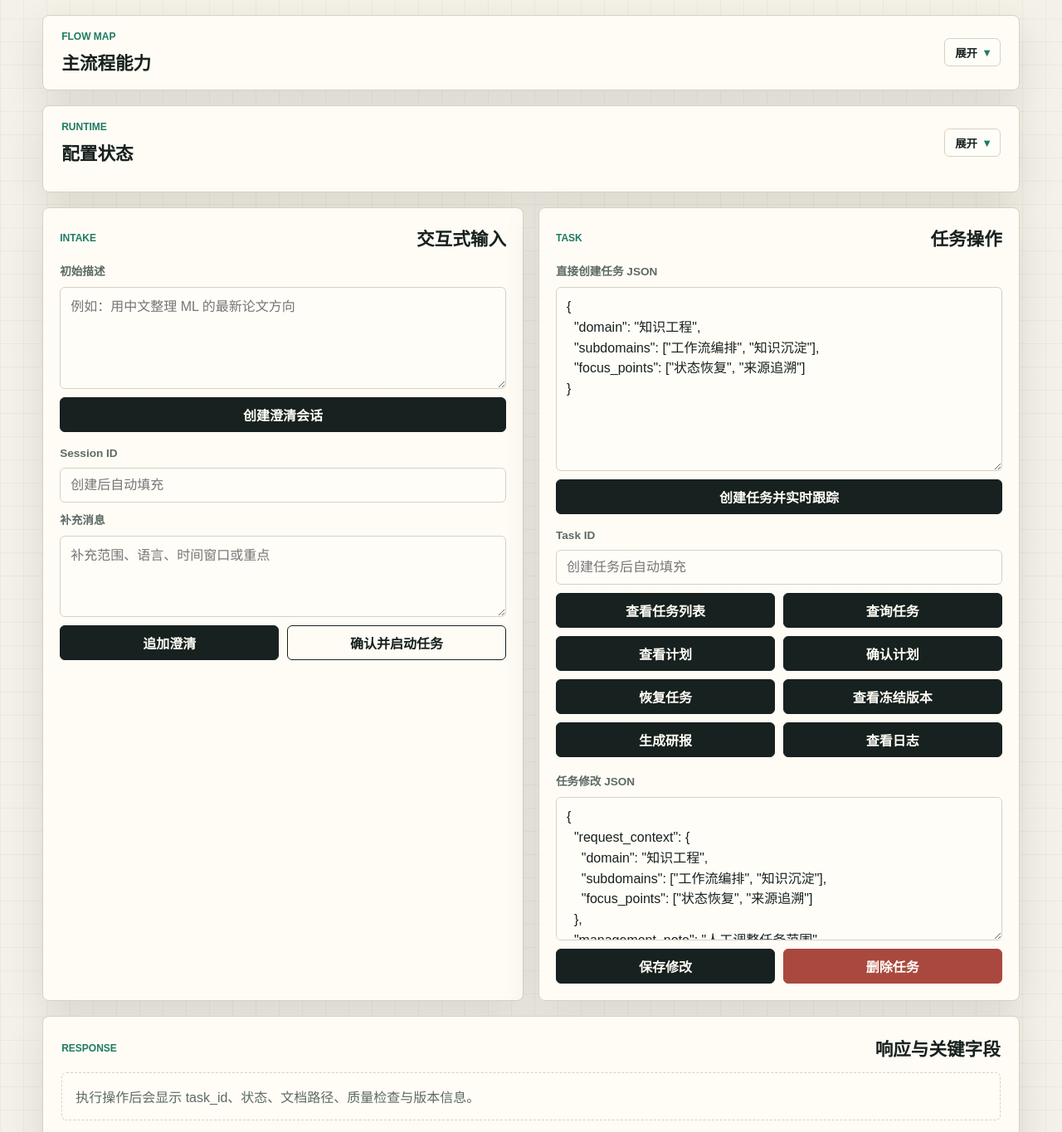
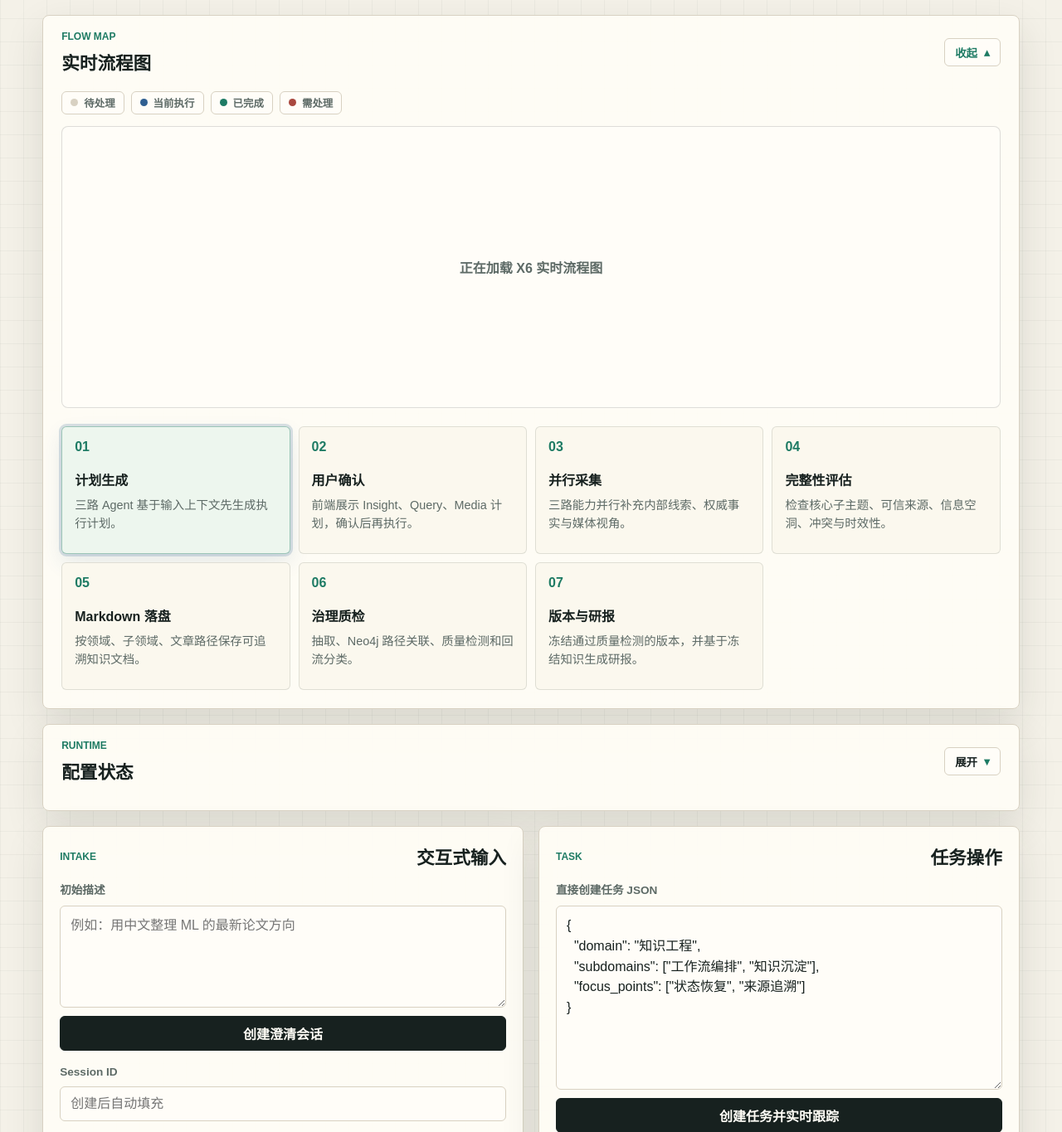
Before and after one commit to crabin/knowledgeforge, a Python web app: template knowledgeforge/templates/index.html in a window 1280 px wide. Shown: the part 173-1538 px from the top of the page at 83% size. Run offline with Jinja, Linux system fonts and the light colour scheme; the template is opened without the code that fills it, so the values that code supplies are empty; some libraries are stand-ins or nearby versions.

Commit message:
Enhance dashboard workflow map with X6

```diff
--- a/knowledgeforge/static/css/dashboard.css
+++ b/knowledgeforge/static/css/dashboard.css
@@ -214,8 +214,78 @@ h3 {
 }
 
 .collapsible-panel[open] .flow-grid,
+.collapsible-panel[open] .x6-flow-shell,
 .collapsible-panel[open] .config-grid {
   padding: 0 22px 22px;
+}
+
+.x6-flow-shell {
+  display: grid;
+  gap: 12px;
+}
+
+.x6-flow-toolbar {
+  display: flex;
+  flex-wrap: wrap;
+  gap: 8px;
+  align-items: center;
+  min-height: 32px;
+}
+
+.flow-legend {
+  display: inline-flex;
+  align-items: center;
+  gap: 7px;
+  min-height: 28px;
+  padding: 0 10px;
+  border: 1px solid var(--line);
+  border-radius: 6px;
+  background: #fffdf8;
+  color: var(--muted);
+  font-size: 0.78rem;
+  font-weight: 800;
+}
+
+.flow-legend::before {
+  content: "";
+  width: 9px;
+  height: 9px;
+  border-radius: 999px;
+  background: var(--line);
+}
+
+.flow-legend.active::before {
+  background: var(--blue);
+}
+
+.flow-legend.done::before {
+  background: var(--green);
+}
+
+.flow-legend.blocked::before {
+  background: var(--red);
+}
+
+.workflow-x6 {
+  width: 100%;
+  height: 340px;
+  overflow: hidden;
+  border: 1px solid rgba(23, 33, 31, 0.14);
+  border-radius: 8px;
+  background: #fffdf8;
+}
+
+.workflow-x6:empty::before {
+  content: "正在加载 X6 实时流程图";
+  display: grid;
+  place-items: center;
+  height: 100%;
+  color: var(--muted);
+  font-weight: 800;
+}
+
+.x6-flow-ready .flow-grid {
+  display: none;
 }
 
 .flow-grid {
@@ -686,6 +756,10 @@ button:disabled {
   .plan-lists {
     grid-template-columns: repeat(2, minmax(0, 1fr));
   }
+
+  .workflow-x6 {
+    height: 760px;
+  }
 }
 
 @media (max-width: 620px) {
@@ -709,4 +783,8 @@ button:disabled {
   .button-grid {
     grid-template-columns: 1fr;
   }
+
+  .workflow-x6 {
+    height: 760px;
+  }
 }
--- a/knowledgeforge/static/js/dashboard.js
+++ b/knowledgeforge/static/js/dashboard.js
@@ -3,6 +3,8 @@ const state = {
   pollTimer: null,
   pollTaskId: null,
   pollCount: 0,
+  workflowGraph: null,
+  workflowGraphReady: false,
 };
 
 const output = document.querySelector("#response-output");
@@ -17,6 +19,17 @@ const agentPlanOutput = document.querySelector("#agent-plan-output");
 const executionLogOutput = document.querySelector("#execution-log-output");
 const taskListOutput = document.querySelector("#task-list-output");
 const workflowMap = document.querySelector("#workflow-map");
+const workflowX6Container = document.querySelector("#workflow-x6");
+
+const workflowSteps = [
+  { id: "planning", order: "01", title: "计划生成", description: "三路 Agent 基于输入上下文先生成执行计划。" },
+  { id: "awaiting_confirmation", order: "02", title: "用户确认", description: "展示 Insight、Query、Media 计划，确认后再执行。" },
+  { id: "collecting", order: "03", title: "并行采集", description: "三路能力并行补充内部线索、权威事实与媒体视角。" },
+  { id: "evaluating", order: "04", title: "完整性评估", description: "检查核心子主题、可信来源、信息空洞、冲突与时效性。" },
+  { id: "writing", order: "05", title: "Markdown 落盘", description: "按领域、子领域、文章路径保存可追溯知识文档。" },
+  { id: "governing", order: "06", title: "治理质检", description: "抽取、Neo4j 路径关联、质量检测和回流分类。" },
+  { id: "versioning", order: "07", title: "版本与研报", description: "冻结通过质量检测的版本，并基于冻结知识生成研报。" },
+];
 
 async function requestJson(path, options = {}) {
   const headers = { ...(options.headers || {}) };
@@ -213,18 +226,186 @@ function formatConfigLabel(key) {
 }
 
 function renderWorkflowMap(payload) {
-  if (!workflowMap) return;
   const events = normalizeWorkflowEvents(payload);
   const byStep = new Map(events.map((event) => [event.step_id, event]));
   const current = payload.current_step || payload.task?.current_step || events.at(-1)?.step_id || "planning";
+  renderWorkflowFallback(byStep, current);
+  renderWorkflowX6(byStep, current);
+}
+
+function initializeWorkflowMap() {
+  renderWorkflowMap(state.lastPayload || {});
+}
+
+function renderWorkflowFallback(byStep, current) {
+  if (!workflowMap) return;
   workflowMap.querySelectorAll("[data-step-id]").forEach((step) => {
     const stepId = step.dataset.stepId;
     const event = byStep.get(stepId);
-    step.classList.toggle("active", stepId === current);
-    step.classList.toggle("focused", stepId === current);
-    step.classList.toggle("done", event?.status === "completed");
+    const status = getWorkflowStepStatus(stepId, byStep, current);
+    step.classList.toggle("active", status === "active");
+    step.classList.toggle("focused", status === "active");
+    step.classList.toggle("done", status === "completed");
     step.classList.toggle("blocked", event?.status === "blocked");
   });
+}
+
+function renderWorkflowX6(byStep, current) {
+  const graph = ensureWorkflowGraph();
+  if (!graph) return;
+  graph.resize(workflowX6Container.clientWidth || 960, workflowX6Container.clientHeight || 360);
+  const data = buildWorkflowGraphData(byStep, current);
+  graph.fromJSON(data);
+  graph.centerContent();
+}
+
+function ensureWorkflowGraph() {
+  if (!workflowX6Container || !window.X6?.Graph) return null;
+  if (state.workflowGraph) return state.workflowGraph;
+
+  const { Graph } = window.X6;
+  state.workflowGraph = new Graph({
+    container: workflowX6Container,
+    width: workflowX6Container.clientWidth || 960,
+    height: workflowX6Container.clientHeight || 360,
+    panning: true,
+    mousewheel: {
+      enabled: true,
+      modifiers: ["ctrl", "meta"],
+    },
+    interacting: {
+      nodeMovable: false,
+      edgeMovable: false,
+      arrowheadMovable: false,
+      vertexMovable: false,
+    },
+    background: {
+      color: "#fffdf8",
+    },
+    grid: {
+      size: 12,
+      visible: true,
+      type: "dot",
+      args: {
+        color: "rgba(23, 33, 31, 0.12)",
+      },
+    },
+  });
+  state.workflowGraphReady = true;
+  document.body.classList.add("x6-flow-ready");
+  return state.workflowGraph;
+}
+
+function buildWorkflowGraphData(byStep, current) {
+  const width = workflowX6Container?.clientWidth || 960;
+  const compact = width < 760;
+  const nodeWidth = compact ? Math.min(220, width - 48) : 184;
+  const nodeHeight = compact ? 78 : 92;
+  const gapX = compact ? 0 : Math.max(32, Math.floor((width - 48 - nodeWidth * 4) / 3));
+  const startX = 24;
+  const startY = 24;
+  const rowGap = compact ? 24 : 58;
+  const columnGap = compact ? 0 : nodeWidth + gapX;
+  const nodes = workflowSteps.map((step, index) => {
+    const position = getWorkflowPosition(index, compact, startX, startY, nodeWidth, nodeHeight, columnGap, rowGap);
+    const status = getWorkflowStepStatus(step.id, byStep, current);
+    return {
+      id: step.id,
+      shape: "rect",
+      x: position.x,
+      y: position.y,
+      width: nodeWidth,
+      height: nodeHeight,
+      data: { status },
+      attrs: getWorkflowNodeAttrs(step, status),
+    };
+  });
+  const edges = workflowSteps.slice(0, -1).map((step, index) => {
+    const next = workflowSteps[index + 1];
+    const sourceStatus = getWorkflowStepStatus(step.id, byStep, current);
+    const targetStatus = getWorkflowStepStatus(next.id, byStep, current);
+    const edgeStatus = targetStatus === "blocked" ? "blocked" : sourceStatus === "completed" ? "completed" : targetStatus === "active" ? "active" : "pending";
+    return {
+      id: `${step.id}-${next.id}`,
+      shape: "edge",
+      source: step.id,
+      target: next.id,
+      router: compact ? { name: "manhattan" } : { name: "orth" },
+      connector: { name: "rounded" },
+      attrs: getWorkflowEdgeAttrs(edgeStatus),
+    };
+  });
+  return { nodes, edges };
+}
+
+function getWorkflowPosition(index, compact, startX, startY, nodeWidth, nodeHeight, columnGap, rowGap) {
+  if (compact) {
+    return { x: startX, y: startY + index * (nodeHeight + rowGap) };
+  }
+  const row = index < 4 ? 0 : 1;
+  const column = index < 4 ? index : 6 - index;
+  return {
+    x: startX + column * columnGap,
+    y: startY + row * (nodeHeight + rowGap),
+  };
+}
+
+function getWorkflowStepStatus(stepId, byStep, current) {
+  const event = byStep.get(stepId);
+  if (event?.status === "blocked") return "blocked";
+  if (stepId === current) return "active";
+  if (event?.status === "completed") return "completed";
+  return "pending";
+}
+
+function getWorkflowNodeAttrs(step, status) {
+  const palette = {
+    pending: { fill: "#fbf8ee", stroke: "#d8d1c2", title: "#17211f", meta: "#5d6a66" },
+    active: { fill: "#edf6ee", stroke: "#1e7b64", title: "#17211f", meta: "#1e7b64" },
+    completed: { fill: "#f1f8f2", stroke: "#1e7b64", title: "#17211f", meta: "#1e7b64" },
+    blocked: { fill: "#fff3ef", stroke: "#a9483f", title: "#17211f", meta: "#a9483f" },
+  }[status] || {};
+  return {
+    body: {
+      rx: 8,
+      ry: 8,
+      fill: palette.fill,
+      stroke: palette.stroke,
+      strokeWidth: status === "active" ? 3 : 1.5,
+      filter: status === "active" ? "drop-shadow(0 8px 14px rgba(30, 123, 100, 0.18))" : "none",
+    },
+    label: {
+      text: `${step.order}  ${step.title}\n${step.description}`,
+      fill: palette.title,
+      fontSize: 13,
+      fontWeight: 800,
+      lineHeight: 18,
+      refX: 14,
+      refY: 15,
+      textAnchor: "start",
+      textVerticalAnchor: "top",
+    },
+  };
+}
+
+function getWorkflowEdgeAttrs(status) {
+  const color = {
+    pending: "#d8d1c2",
+    active: "#2f5f91",
+    completed: "#1e7b64",
+    blocked: "#a9483f",
+  }[status] || "#d8d1c2";
+  return {
+    line: {
+      stroke: color,
+      strokeWidth: status === "active" ? 3 : 2,
+      targetMarker: {
+        name: "classic",
+        size: 8,
+      },
+      strokeDasharray: status === "pending" ? "6 5" : "",
+    },
+  };
 }
 
 function normalizeWorkflowEvents(payload) {
@@ -632,3 +813,10 @@ document.querySelector("#delete-task").addEventListener("click", async (event) =
 });
 
 refreshStatus();
+initializeWorkflowMap();
+
+window.addEventListener("resize", () => {
+  if (state.workflowGraphReady) {
+    renderWorkflowMap(state.lastPayload || {});
+  }
+});
--- a/knowledgeforge/templates/index.html
+++ b/knowledgeforge/templates/index.html
@@ -23,14 +23,23 @@
     </header>
 
     <main class="dashboard-shell">
-      <details class="panel hero-panel collapsible-panel">
+      <details class="panel hero-panel collapsible-panel" open>
         <summary class="section-heading collapsible-summary">
           <span>
             <span class="eyebrow">Flow Map</span>
-            <span class="summary-title" id="flow-title">主流程能力</span>
+            <span class="summary-title" id="flow-title">实时流程图</span>
           </span>
           <span class="summary-state">展开</span>
         </summary>
+        <div class="x6-flow-shell">
+          <div class="x6-flow-toolbar" aria-label="流程图状态图例">
+            <span class="flow-legend pending">待处理</span>
+            <span class="flow-legend active">当前执行</span>
+            <span class="flow-legend done">已完成</span>
+            <span class="flow-legend blocked">需处理</span>
+          </div>
+          <div id="workflow-x6" class="workflow-x6" aria-label="实时流程图"></div>
+        </div>
         <div class="flow-grid" id="workflow-map">
           <article class="flow-step active" data-step-id="planning">
             <span>01</span>
@@ -184,6 +193,7 @@
       </section>
     </main>
 
+    <script src="https://cdn.jsdelivr.net/npm/@antv/x6/dist/index.js" defer></script>
     <script src="{{ url_for('static', filename='js/dashboard.js') }}" defer></script>
   </body>
 </html>
```
Also changed, not shown: findings.md (+1 -0 lines), progress.md (+28 -0 lines), task_plan.md (+1 -0 lines), tests/test_dashboard.py (+3 -0 lines).
